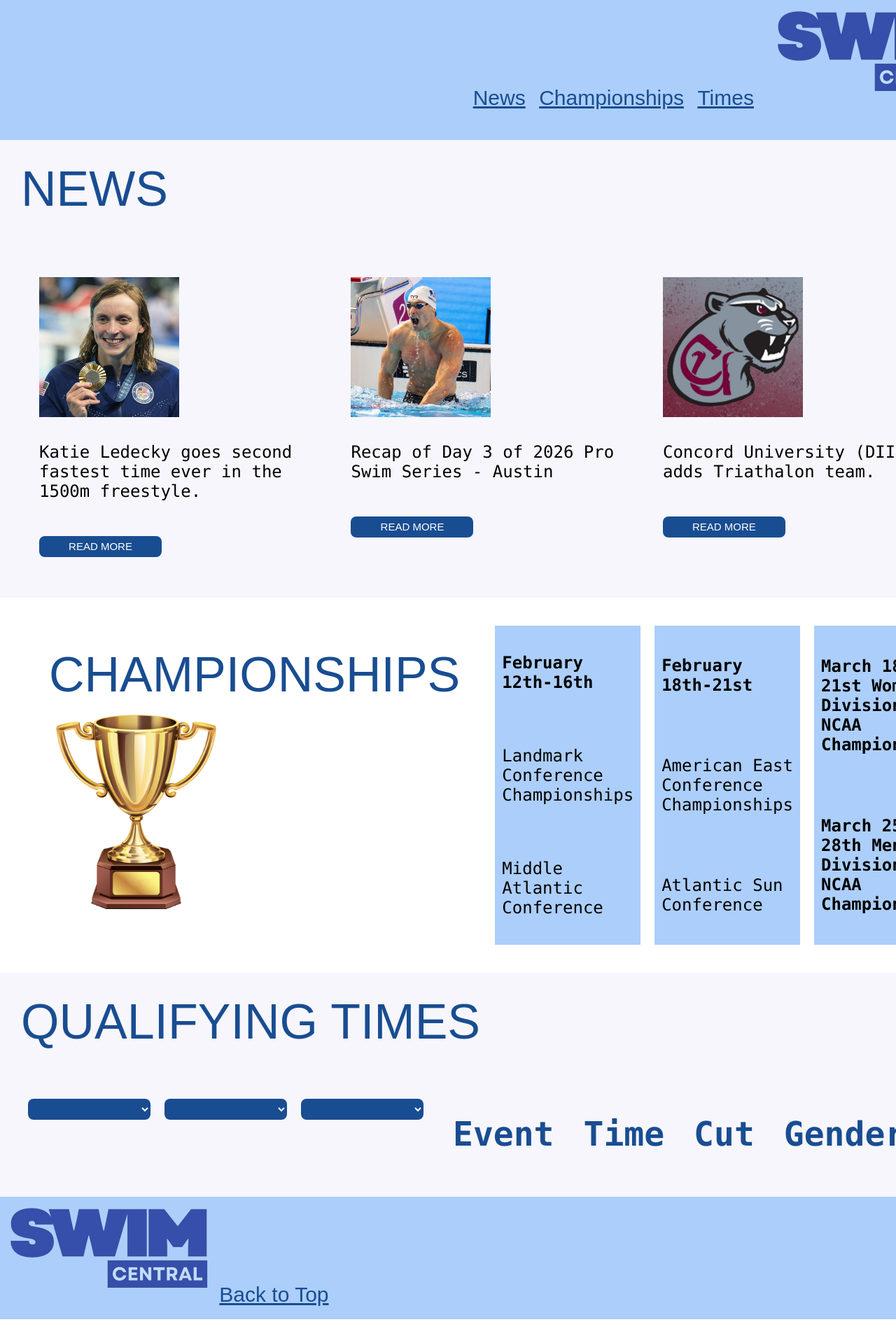
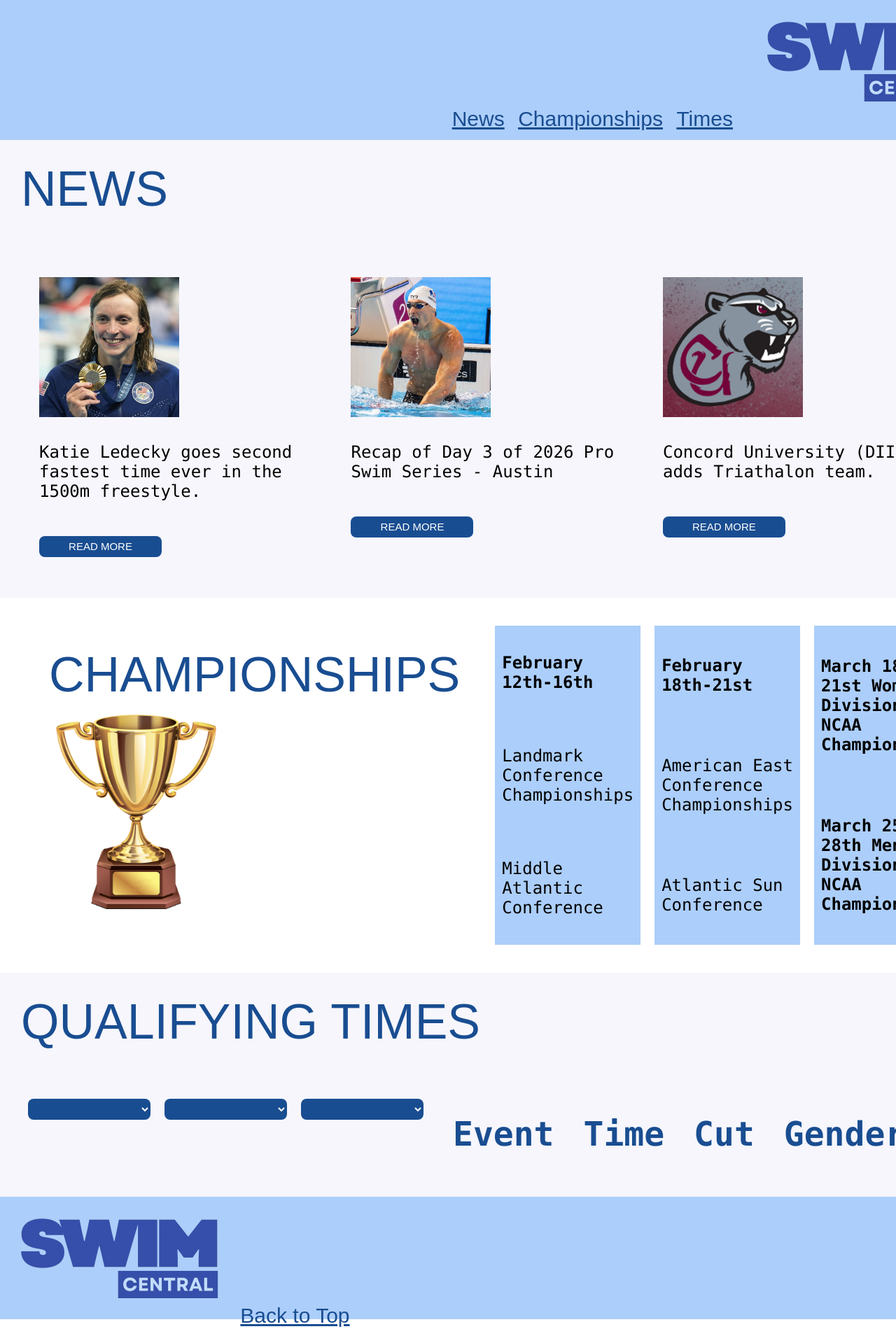
Before and after one commit to anniezeigler2/swimcentral, a plain HTML site: page index.html in a window 1280 px wide. Shown: the top 1899 px of the page at 70% size. Drawn offline with Linux system fonts and the light colour scheme.

Commit message:
Adding padding to logo image on index and news pages

```diff
--- a/index.html
+++ b/index.html
@@ -10,7 +10,7 @@
         <a href="#sectionNews" class="topNav">News</a>
         <a href="#sectionChamp" class="topNav">Championships</a>
         <a href="#sectionTimes" class="topNav">Times</a>
-        <img src="images/swimcentrallogo.png" alt="Swim Central Logo" width="300" height="150">
+        <img src="images/swimcentrallogo.png" alt="Swim Central Logo" width="300" height="150" style="padding: 15px;">
 
 
     </header>
@@ -94,7 +94,7 @@
     </main>
 
     <footer class="footer">
-        <img src="images/swimcentrallogo.png" alt="Swim Central Logo" width="300" height="150">
+        <img src="images/swimcentrallogo.png" alt="Swim Central Logo" width="300" height="150" style="padding: 15px;">
         <a href="#header" class="topNav">Back to Top</a>
     </footer>
 
--- a/style.css
+++ b/style.css
@@ -53,6 +53,10 @@ th{
     font-size: 3rem;
     padding: 20px;
 }
+
+/*img {
+  padding: 15px;
+}*/
 
 body {
   margin: 0;
```
Also changed, not shown: news.html (+2 -2 lines).
